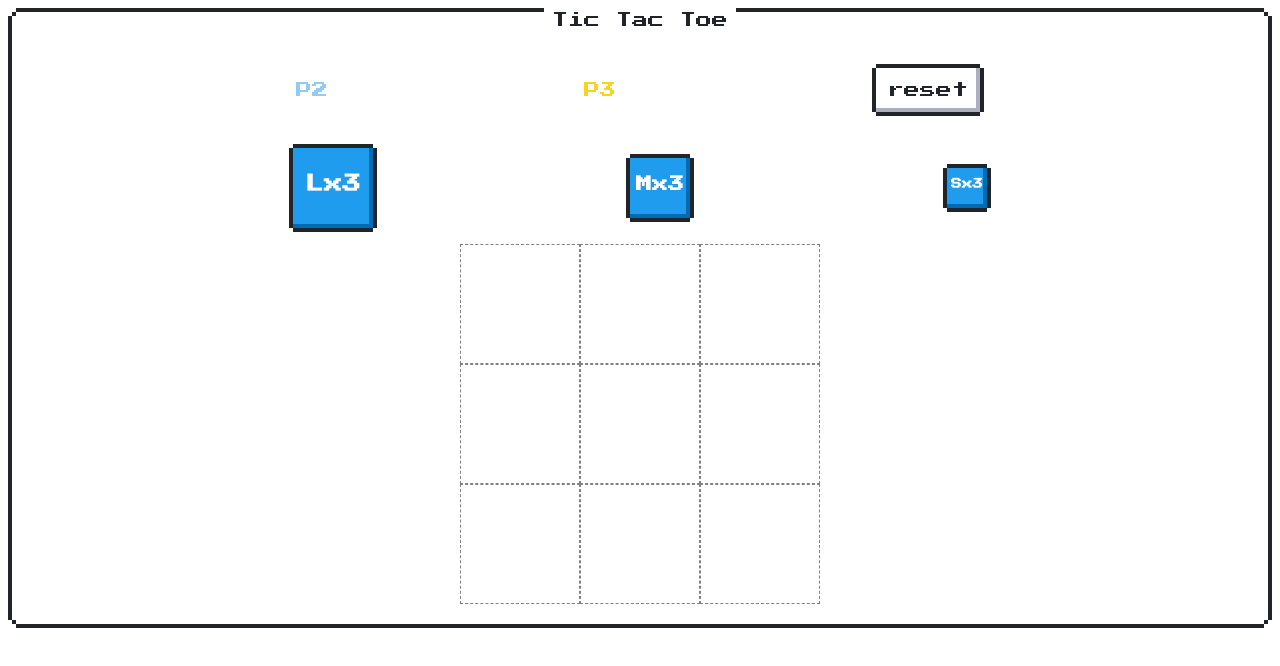
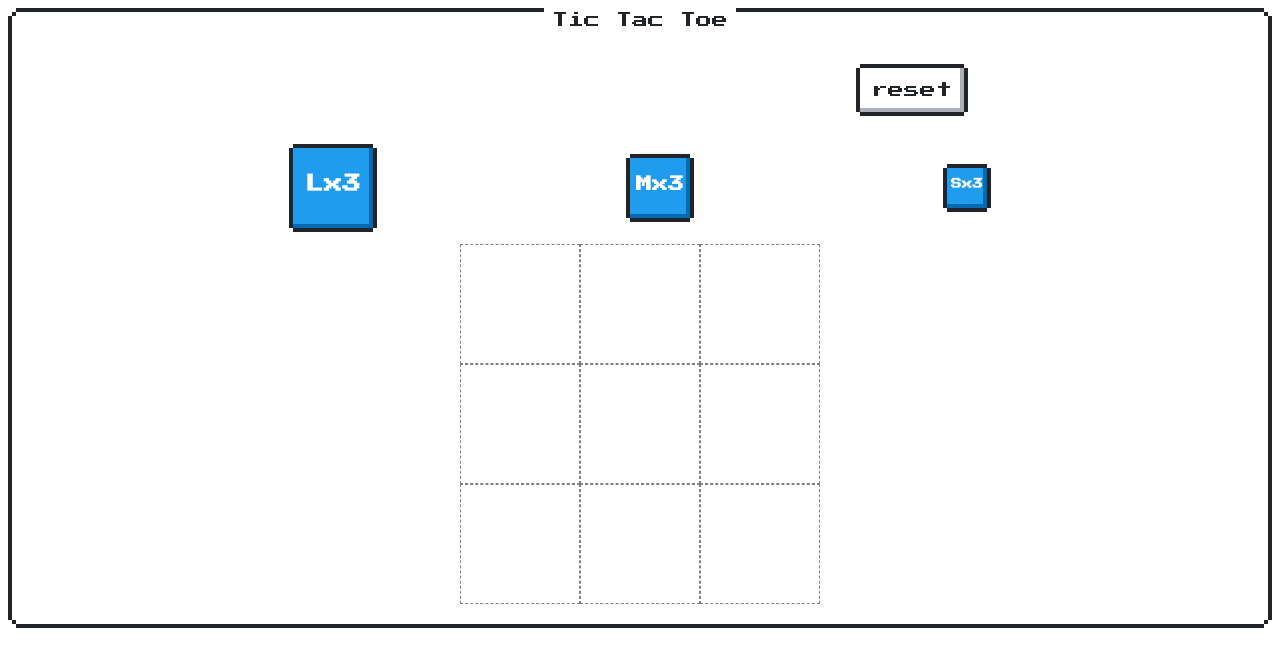
Before and after one commit to developerium/super-tic-tac-toe, a React (Create React App) app: page /game in a window 1280 px wide. Shown: the top 666 px of the page. Built offline with nearby package versions, Linux system fonts and the light colour scheme.

Commit message:
Refactor player index to name

```diff
--- a/src/component/game/PlayerAvatar.tsx
+++ b/src/component/game/PlayerAvatar.tsx
@@ -3,7 +3,7 @@ import styled from 'styled-components';
 
 interface PlayerAvatarProps {
   selected?: boolean;
-  index: number;
+  name: string;
   className: string;
 }
 
@@ -25,9 +25,9 @@ const Icon = styled.span``;
 export const PlayerAvatar: FC<PlayerAvatarProps> = ({
   selected = false,
   className,
-  index
+  name
 }) => (
   <Container selected={selected}>
-    <Icon className={`nes-text ${className}`}>P{index + 1}</Icon>
+    <Icon className={`nes-text ${className}`}>{name}</Icon>
   </Container>
 );
--- a/src/game/player-manager/player-manager.ts
+++ b/src/game/player-manager/player-manager.ts
@@ -6,8 +6,8 @@ interface PlayerManagerConstructor {
 
 export interface Player {
   id: string;
+  name: string;
   cssClass: string;
-  index: number;
   pieces: {
     [Pin.Small]: number;
     [Pin.Medium]: number;
@@ -23,9 +23,9 @@ const playerClasses = [
   'is-disabled',
 ];
 
-const getInitialParams = ({ id, index }: { id: string; index: number }) => ({
+const getInitialParams = ({ id, index }: { id: string; index: number }): Player => ({
   id,
-  index: index + 1,
+  name: `P${index + 1}`,
   cssClass: playerClasses[index],
   pieces: {
     [Pin.Small]: 3,
```
